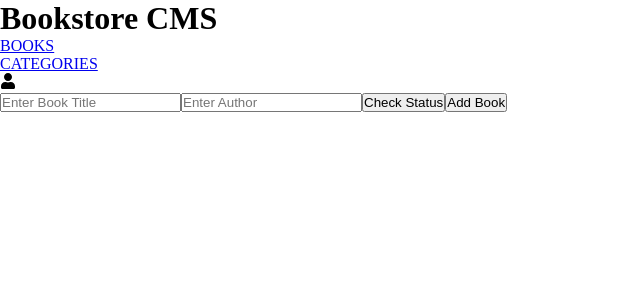
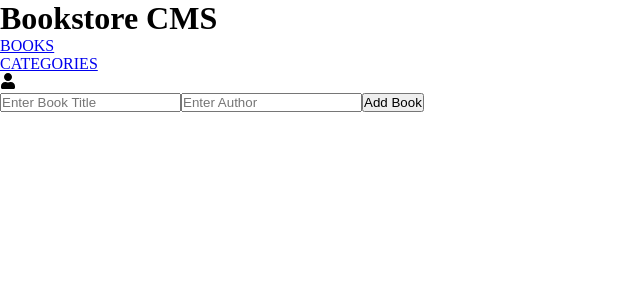
Before and after one commit to inspecta/Book-CMS, a React (Create React App) app: page / in a window 1280 px wide. Shown: the top 300 px of the page, without its empty margins (0-640 px from the left). Built offline with nearby package versions, Linux system fonts and the light colour scheme.

Commit message:
Update addBook component

```diff
--- a/src/Components/AddBook.js
+++ b/src/Components/AddBook.js
@@ -17,7 +17,6 @@ const AddBook = () => {
           type="text"
           placeholder="Enter Author"
         />
-        <Button btnName="category-btn" btnValue="Check Status" />
         <Button btnName="add-book" btnValue="Add Book" />
       </div>
     </form>
```
